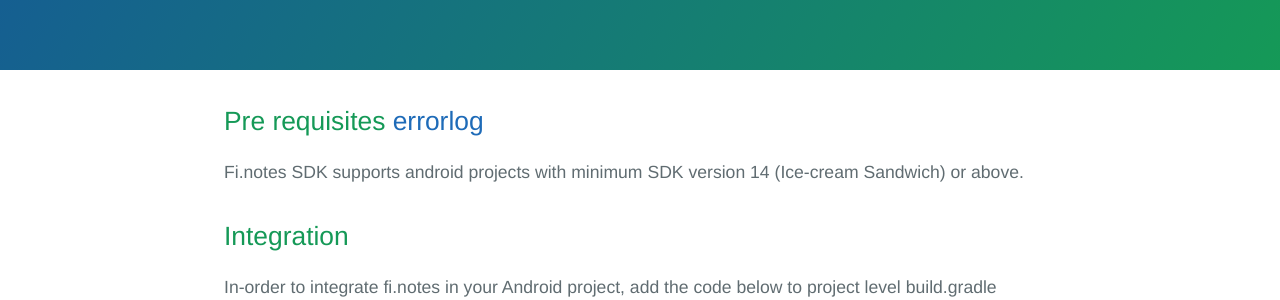
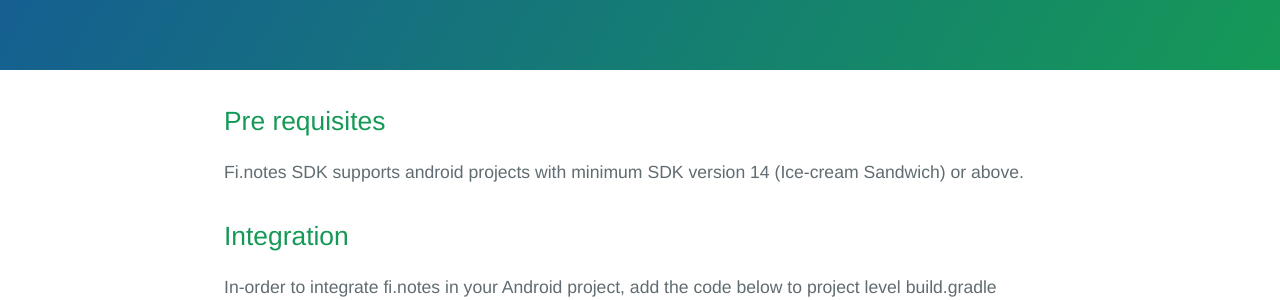
Before and after one commit to finotes/finotes.github.io, a Jekyll site: the page built from _posts/2018-01-19-android-java-docs.md, in a window 1280 px wide and 900 px high. Shown: the part 314-614 px from the top of the window. Built offline with Jekyll 4.4.1, drawn with Linux system fonts in a browser that asks for light colours; some web fonts are replaced.

Commit message:
Update 2018-01-19-android-java-docs.md

```diff
--- a/_posts/2018-01-19-android-java-docs.md
+++ b/_posts/2018-01-19-android-java-docs.md
@@ -3,7 +3,7 @@ layout: post
 title: "Android SDK Documentation"
 ---
 
-## Pre requisites [errorlog](#errorlog)
+## Pre requisites
 
 Fi.notes SDK supports android projects with minimum SDK version 14 (Ice-cream Sandwich) or
 above.
```
